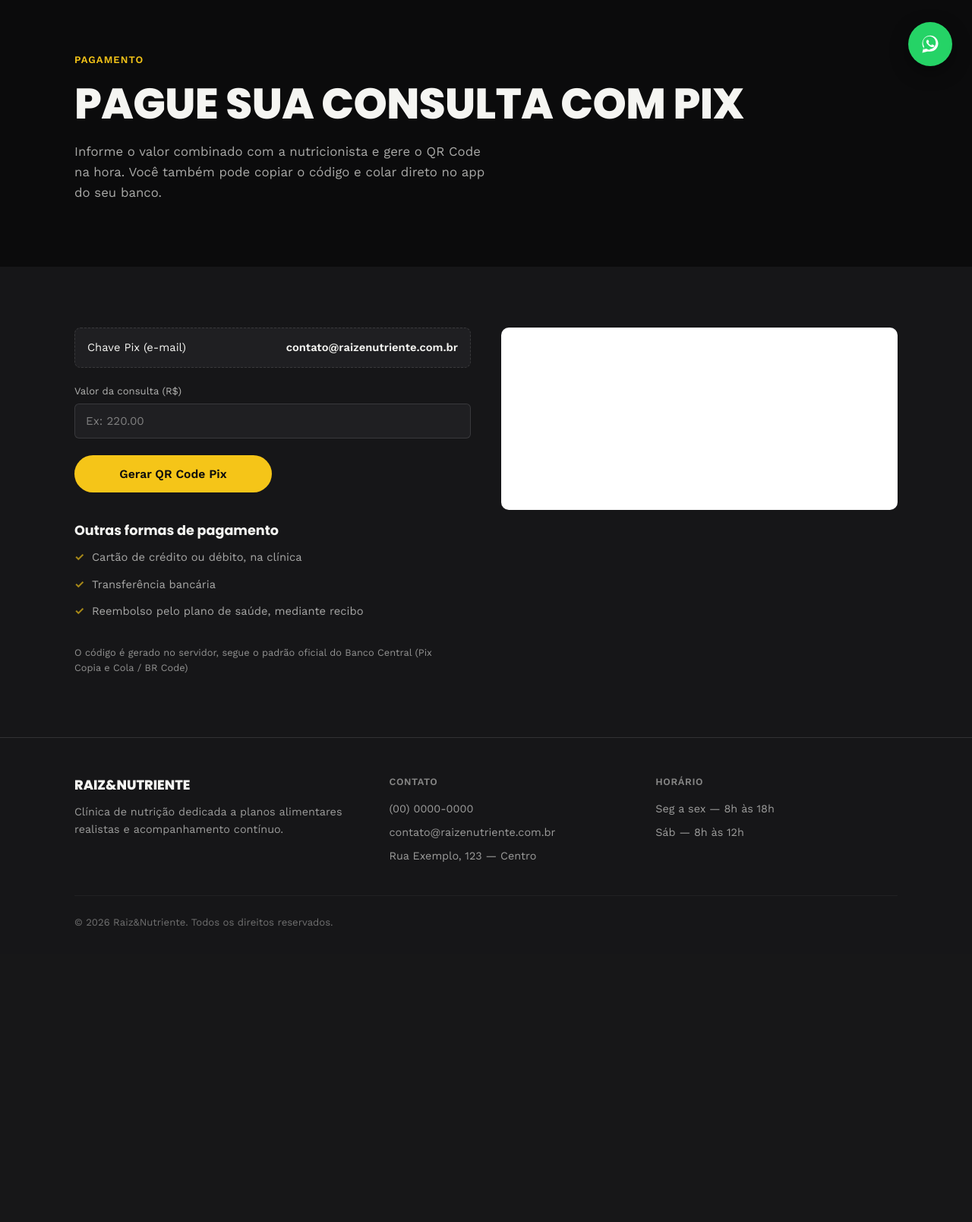
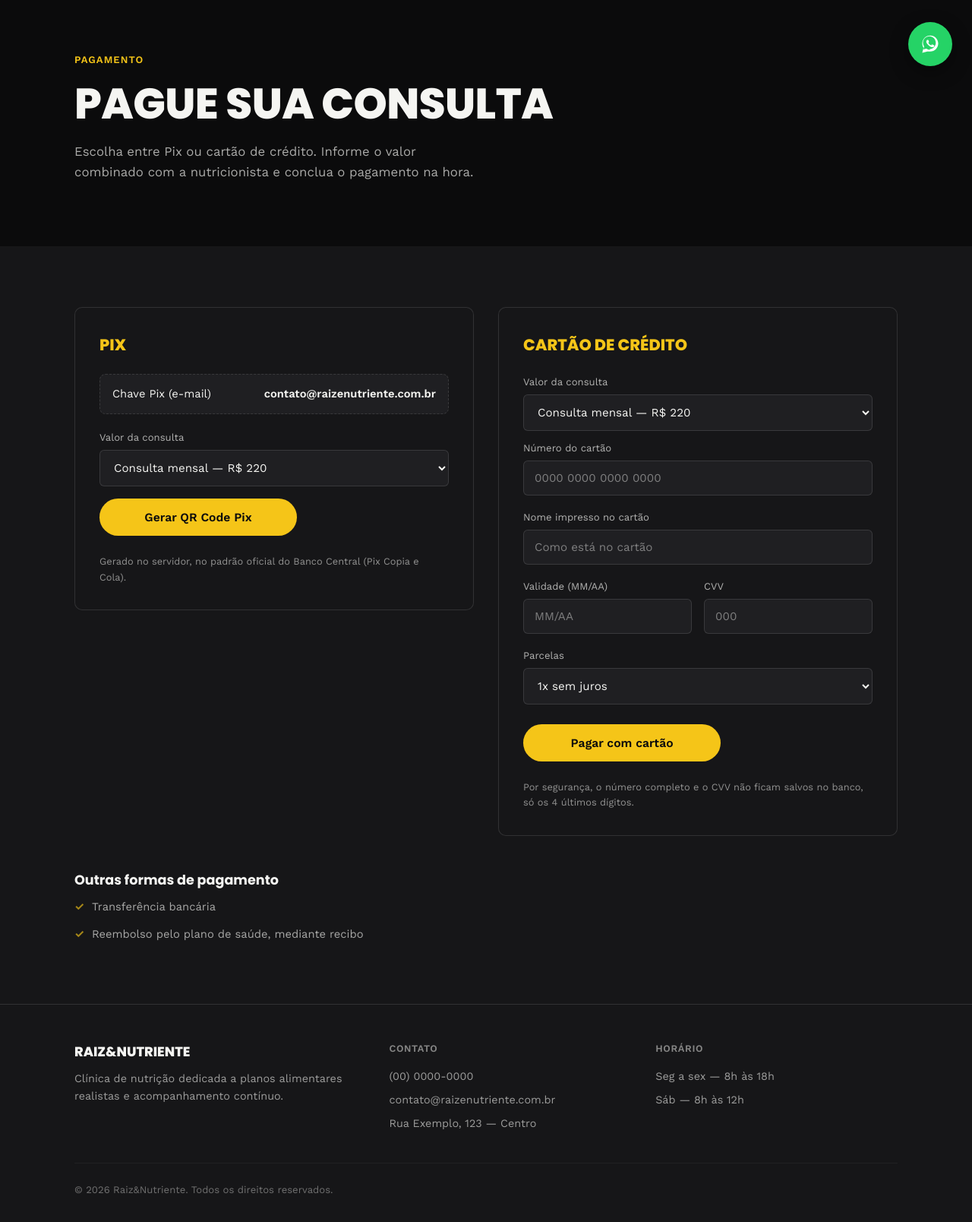
Before and after one commit to 90Diego98/Nutri-o, a PHP site: page /formaDepagamento.php in a window 1280 px wide. Shown: the part 81-1689 px from the top of the page at 76% size. Before the commit the page ends 1299 px from the top, so only its background shows below. Run offline with PHP 8.4, Linux system fonts and the light colour scheme.

Commit message:
cartao_de_credito

```diff
--- a/Clinica/estiloa.css
+++ b/Clinica/estiloa.css
@@ -104,7 +104,7 @@ nav{
 }
 .field input::placeholder, .field textarea::placeholder,
 .field.light input::placeholder, .field.light textarea::placeholder{color:var(--ink-faint);}
-.field select option{color:#000;}
+.field select option{color:#fff; background:var(--bg-3);}
 .field input:focus, .field select:focus, .field textarea:focus{outline:2px solid var(--accent); outline-offset:1px;}
 .field textarea{resize:vertical; min-height:80px;}
 
@@ -298,3 +298,31 @@ footer{border-top:1px solid var(--line); padding:48px 0 32px; background:var(--b
 @media (max-width: 880px){
   .whatsapp-float{width:52px; height:52px; top:80px; right:18px;}
 }
+
+/* ---------- DUAS FORMAS DE PAGAMENTO LADO A LADO ---------- */
+.payment-methods-grid{display:grid; grid-template-columns:1fr 1fr; gap:32px; align-items:start;}
+.payment-method-box{background:var(--bg-2); border:1px solid var(--line); border-radius:10px; padding:32px;}
+.payment-method-title{
+  font-family:var(--serif); font-weight:800; font-size:1.3rem; margin-bottom:22px;
+  text-transform:uppercase; color:var(--accent);
+}
+@media (max-width: 880px){
+  .payment-methods-grid{grid-template-columns:1fr;}
+}
+
+select {
+    color: white;
+    background-color: #222;
+}
+
+option {
+    color: white;
+    background-color: #222;
+}
+
+/* Quando passar/selecionar uma opção */
+option:hover,
+option:checked {
+    color: white;
+    background-color: #333;
+}
--- a/Clinica/formaDepagamento.php
+++ b/Clinica/formaDepagamento.php
@@ -18,53 +18,112 @@
 <section class="page-hero">
   <div class="wrap">
     <div class="hero-eyebrow">Pagamento</div>
-    <h1>Pague sua consulta com Pix</h1>
-    <p>Informe o valor combinado com a nutricionista e gere o QR Code na hora. Você também pode copiar o código e colar direto no app do seu banco.</p>
+    <h1>Pague sua consulta</h1>
+    <p>Escolha entre Pix ou cartão de crédito. Informe o valor combinado com a nutricionista e conclua o pagamento na hora.</p>
   </div>
 </section>
 
 <section class="section alt-bg">
   <div class="wrap">
-    <div class="pix-box">
-      <div>
+
+    <div class="payment-methods-grid">
+
+      <div class="payment-method-box">
+        <h2 class="payment-method-title">Pix</h2>
         <div class="pix-key-display">
           <span>Chave Pix (e-mail)</span>
           <strong>contato@raizenutriente.com.br</strong>
         </div>
 
         <form id="pix-form">
-          <div class="field light" style="margin-bottom:18px;">
-            <label for="pix-valor">Valor da consulta (R$)</label>
-            <input type="number" id="pix-valor" name="valor" min="1" step="0.01" placeholder="Ex: 220.00" required>
+          <div class="field light" style="margin-bottom:12px;">
+            <label for="pix-valor-select">Valor da consulta</label>
+            <select id="pix-valor-select">
+              <option value="220">Consulta mensal — R$ 220</option>
+              <option value="480">Acompanhamento trimestral — R$ 480</option>
+              <option value="1290">Acompanhamento anual — R$ 1.290</option>
+              <option value="outro">Outro valor</option>
+            </select>
           </div>
+
           <button type="submit" class="submit-btn" style="max-width:260px;">Gerar QR Code Pix</button>
           <p class="form-error" id="pix-erro"></p>
         </form>
 
         <div id="pix-resultado">
           <p class="form-note" style="margin-top:0;">Escaneie o QR Code no app do seu banco ou copie o código abaixo:</p>
+          <div class="qr-frame" style="margin-bottom:16px;">
+            <div id="qrcode"></div>
+          </div>
           <div class="pix-copy-row">
             <textarea id="pix-copia-cola" readonly></textarea>
             <button type="button" id="pix-copy-btn">Copiar código</button>
           </div>
         </div>
 
-        <h3 style="font-family:var(--serif); font-weight:500; font-size:1.1rem; margin-top:36px; margin-bottom:6px;">Outras formas de pagamento</h3>
-        <ul class="other-payments">
-          <li>Cartão de crédito ou débito, na clínica</li>
-          <li>Transferência bancária</li>
-          <li>Reembolso pelo plano de saúde, mediante recibo</li>
-        </ul>
+        <p class="form-note" style="margin-top:24px;">
+          Gerado no servidor, no padrão oficial do Banco Central (Pix Copia e Cola).
+        </p>
       </div>
 
-      <div class="qr-frame">
-        <div id="qrcode"></div>
+      <div class="payment-method-box">
+        <h2 class="payment-method-title">Cartão de crédito</h2>
+        <form id="cartao-form">
+          <div class="field light" style="margin-bottom:12px;">
+            <label for="cartao-valor-select">Valor da consulta</label>
+            <select id="cartao-valor-select">
+              <option value="220">Consulta mensal — R$ 220</option>
+              <option value="480">Acompanhamento trimestral — R$ 480</option>
+              <option value="1290">Acompanhamento anual — R$ 1.290</option>
+              <option value="outro">Outro valor</option>
+            </select>
+          </div>
+
+          <div class="field light" style="margin-bottom:18px;">
+            <label for="cartao-numero">Número do cartão</label>
+            <input type="text" id="cartao-numero" name="numero" inputmode="numeric" maxlength="19" placeholder="0000 0000 0000 0000" required>
+          </div>
+          <div class="field light" style="margin-bottom:18px;">
+            <label for="cartao-nome">Nome impresso no cartão</label>
+            <input type="text" id="cartao-nome" name="nome" placeholder="Como está no cartão" required>
+          </div>
+          <div class="form-row" style="margin-bottom:18px;">
+            <div class="field light">
+              <label for="cartao-validade">Validade (MM/AA)</label>
+              <input type="text" id="cartao-validade" name="validade" maxlength="5" placeholder="MM/AA" required>
+            </div>
+            <div class="field light">
+              <label for="cartao-cvv">CVV</label>
+              <input type="text" id="cartao-cvv" name="cvv" inputmode="numeric" maxlength="4" placeholder="000" required>
+            </div>
+          </div>
+          <div class="field light" style="margin-bottom:22px;">
+            <label for="cartao-parcelas">Parcelas</label>
+            <select id="cartao-parcelas" name="parcelas">
+              <option value="1">1x sem juros</option>
+              <option value="2">2x sem juros</option>
+              <option value="3">3x sem juros</option>
+              <option value="6">6x sem juros</option>
+            </select>
+          </div>
+          <button type="submit" class="submit-btn" style="max-width:260px;">Pagar com cartão</button>
+          <p class="form-error" id="cartao-erro"></p>
+          <div id="cartao-resultado" class="success-box"></div>
+        </form>
+
+        <p class="form-note" style="margin-top:24px;">
+      Por segurança, o número completo e o CVV não ficam salvos no banco, só os 4 últimos dígitos.
+        </p>
       </div>
+
     </div>
 
-    <p class="form-note" style="max-width:64ch; margin-top:32px;">
-      O código é gerado no servidor, segue o padrão oficial do Banco Central (Pix Copia e Cola / BR Code)
-    </p>
+    <h3 style="font-family:var(--serif); font-weight:500; font-size:1.1rem; margin-top:44px; margin-bottom:6px;">Outras formas de pagamento</h3>
+    <ul class="other-payments">
+      <li>Transferência bancária</li>
+      <li>Reembolso pelo plano de saúde, mediante recibo</li>
+    </ul>
+
   </div>
 </section>
 
--- a/Clinica/script.js
+++ b/Clinica/script.js
@@ -9,6 +9,9 @@ document.addEventListener('DOMContentLoaded', function () {
   initVideoCall();
   initContactForm();
   initWhatsappButton();
+  initCardForm();
+  initValorPreset('pix');
+  initValorPreset('cartao');
 });
 
 /* ---------------------------------------------------------
@@ -447,3 +450,86 @@ function initWhatsappButton() {
     </svg>`;
   document.body.appendChild(btn);
 }
+
+/* ---------------------------------------------------------
+   CARTÃO DE CRÉDITO — via fetch para cartao_process.php
+   (simulação: não há integração real com operadora de cartão)
+--------------------------------------------------------- */
+function initCardForm() {
+  const form = document.getElementById('cartao-form');
+  if (!form) return;
+
+  const numeroInput = document.getElementById('cartao-numero');
+  numeroInput.addEventListener('input', function () {
+    this.value = this.value.replace(/\D/g, '').slice(0, 19).replace(/(\d{4})(?=\d)/g, '$1 ');
+  });
+
+  const validadeInput = document.getElementById('cartao-validade');
+  validadeInput.addEventListener('input', function () {
+    let v = this.value.replace(/\D/g, '').slice(0, 4);
+    if (v.length >= 3) v = v.slice(0, 2) + '/' + v.slice(2);
+    this.value = v;
+  });
+
+  const cvvInput = document.getElementById('cartao-cvv');
+  cvvInput.addEventListener('input', function () {
+    this.value = this.value.replace(/\D/g, '').slice(0, 4);
+  });
+
+  form.addEventListener('submit', function (e) {
+    e.preventDefault();
+    const erroEl = document.getElementById('cartao-erro');
+    const resultBox = document.getElementById('cartao-resultado');
+    const submitBtn = form.querySelector('.submit-btn');
+    erroEl.textContent = '';
+    resultBox.style.display = 'none';
+    submitBtn.disabled = true;
+    submitBtn.textContent = 'Processando...';
+
+    fetch('cartao_process.php', {
+      method: 'POST',
+      body: new FormData(form)
+    })
+      .then(r => r.json())
+      .then(data => {
+        if (!data.ok) {
+          erroEl.textContent = data.msg || 'Não foi possível processar o pagamento.';
+          return;
+        }
+        resultBox.textContent = data.msg;
+        resultBox.style.display = 'block';
+        resultBox.style.borderColor = 'var(--accent)';
+        form.reset();
+      })
+      .catch(() => { erroEl.textContent = 'Erro de conexão. Tente novamente.'; })
+      .finally(() => {
+        submitBtn.disabled = false;
+        submitBtn.textContent = 'Pagar com cartão';
+      });
+  });
+}
+
+/* ---------------------------------------------------------
+   VALORES PRÉ-SELECIONADOS (Pix e Cartão) — planos fixos
+   com opção de digitar um valor personalizado
+--------------------------------------------------------- */
+function initValorPreset(prefixo) {
+  const select = document.getElementById(prefixo + '-valor-select');
+  const wrap = document.getElementById(prefixo + '-valor-custom-wrap');
+  const input = document.getElementById(prefixo + '-valor');
+  if (!select || !wrap || !input) return;
+
+  function atualizar() {
+    if (select.value === 'outro') {
+      wrap.style.display = 'block';
+      input.value = '';
+      input.focus();
+    } else {
+      wrap.style.display = 'none';
+      input.value = select.value;
+    }
+  }
+
+  select.addEventListener('change', atualizar);
+  atualizar(); // já preenche com o primeiro valor da lista
+}
```
